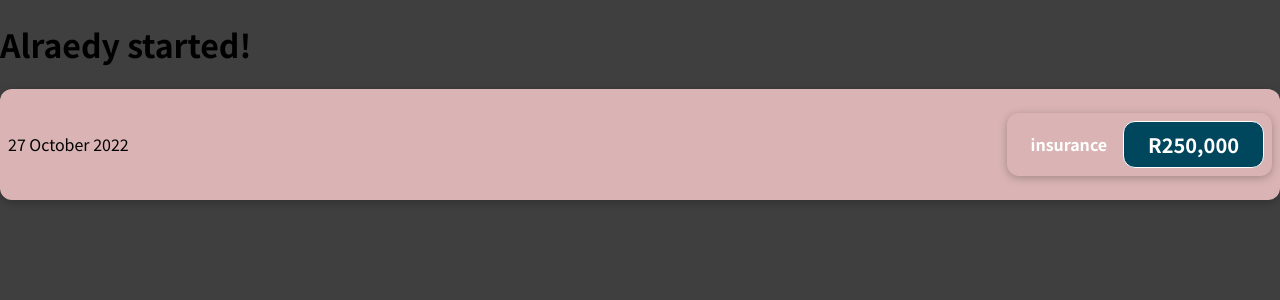
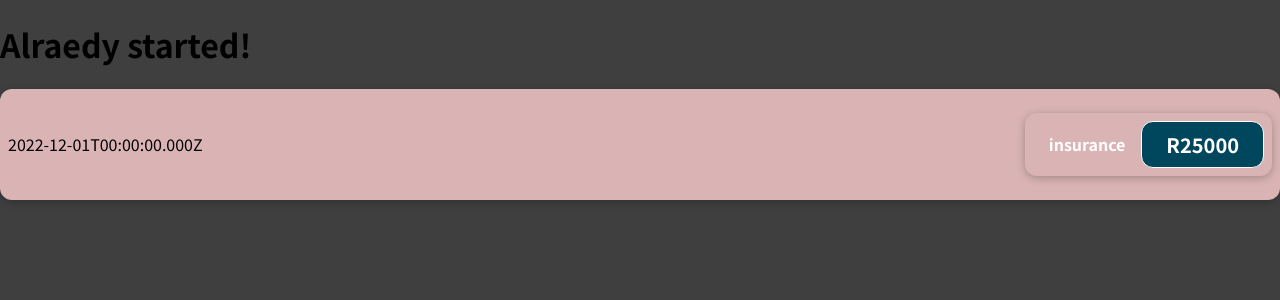
Before and after one commit to DonaldMzima/Expense-App, a React (Create React App) app: page / in a window 1280 px wide. Shown: the top 300 px of the page. Built offline with nearby package versions, Linux system fonts and the light colour scheme.

Commit message:
ref:Outputting/Dynamic-Data

```diff
--- a/src/components/expenseItem.tsx
+++ b/src/components/expenseItem.tsx
@@ -2,12 +2,16 @@ import React from 'react'
 import './ExpenseItem.css'
 
 const ExpenseItem = () => {
+  const expenseDate = new Date(2022, 11, 1)
+  const expenseTitle = 'insurance'
+  const expenseAmount = 25000.0
+
   return (
     <div className="item">
-      <div>27 October 2022</div>
+      <div>{expenseDate.toISOString()}</div>
       <div className="item">
-        <h2>insurance</h2>
-        <div className="item__price ">R250,000</div>
+        <h2>{expenseTitle}</h2>
+        <div className="item__price ">R{expenseAmount}</div>
       </div>
     </div>
   )
```
Also changed, not shown: 1 other file (tests, documents, lock files or other folders).
